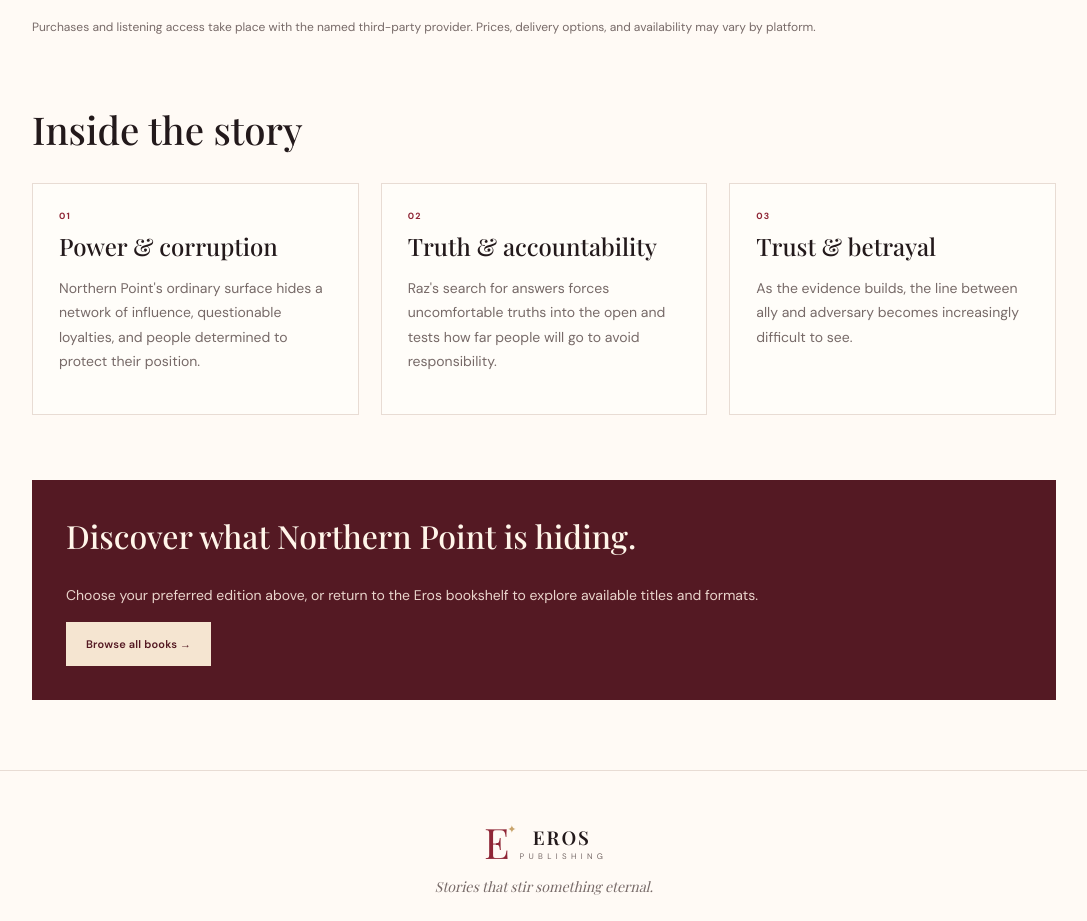
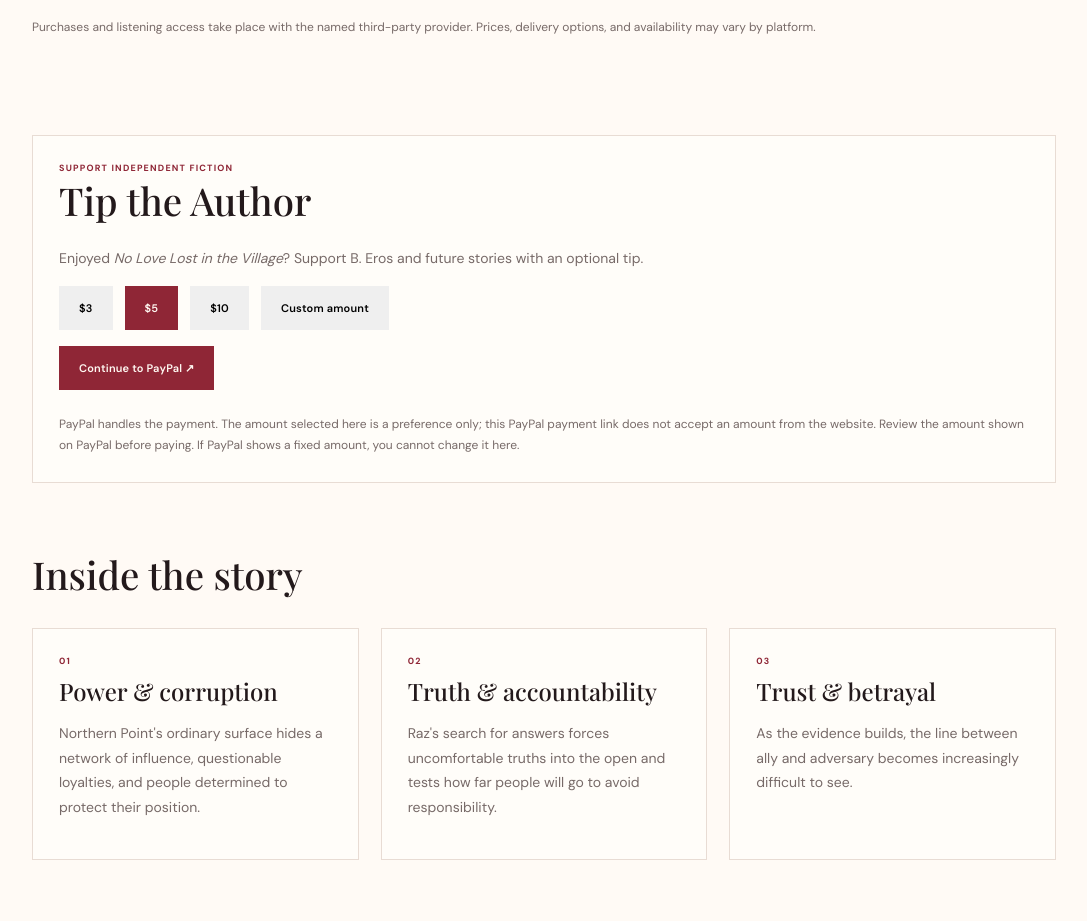
Before and after one commit to erospublish-bit/eros-publishing, a Next.js app: page /books/no-love-lost-in-the-village in a window 1280 px wide. Shown: the part 2200-3121 px from the top of the page, without its empty margins (96-1183 px from the left). Built offline with nearby package versions, Linux system fonts and the light colour scheme; a web font is replaced by a local one.

Commit message:
Show PayPal author tipping panel on book product page

```diff
--- a/app/books/no-love-lost-in-the-village/page.tsx
+++ b/app/books/no-love-lost-in-the-village/page.tsx
@@ -3,6 +3,7 @@ import Image from 'next/image';
 import Link from 'next/link';
 import Script from 'next/script';
 import { PageShell } from '@/components/PageShell';
+import { AuthorTip } from '@/components/AuthorTip';
 import { books } from '@/lib/books';
 
 const book = books.find((item) => item.id === 'no-love-lost-in-the-village')!;
@@ -145,6 +146,8 @@ export default function NoLoveLostInTheVillagePage() {
         <p className="book-purchase-note">Purchases and listening access take place with the named third-party provider. Prices, delivery options, and availability may vary by platform.</p>
       </section>
 
+      <AuthorTip />
+
       <section>
         <h2 className="page-section-heading">Inside the story</h2>
         <div className="page-card-grid">
```
